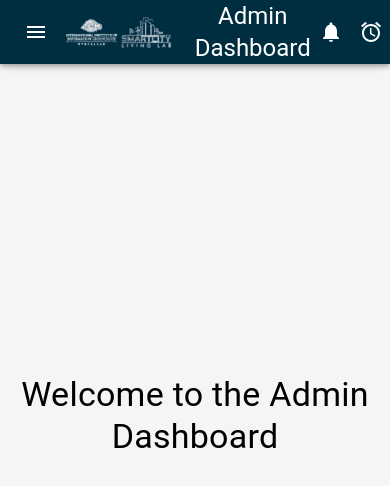
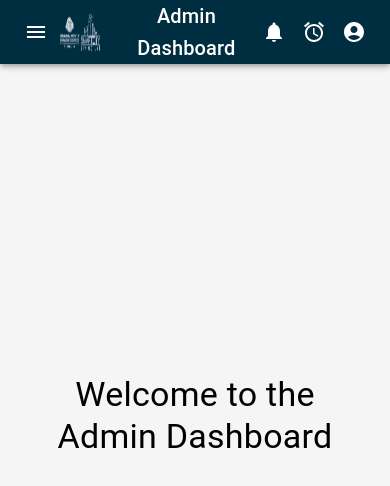
Before and after one commit to perireddyvaka/smart_city_GIZ, a React (Create React App) app in the folder frontend/: page /Admin in a window 390 px wide. Shown: the top 486 px of the page. Built offline with nearby package versions, Linux system fonts and the light colour scheme.

Commit message:
added responsive features to the Admin page

```diff
--- a/frontend/src/components/Usermanagement/Admin.js
+++ b/frontend/src/components/Usermanagement/Admin.js
@@ -1,5 +1,5 @@
 import React, { useState, useRef, useEffect } from 'react';
-import { AppBar, Toolbar, Typography, Box, Button, Dialog, Container, IconButton, Drawer, List, ListItem, ListItemIcon, ListItemText, Menu, MenuItem } from '@mui/material';
+import { AppBar, Toolbar, Typography, Box, Button, Dialog, Container, IconButton, Drawer, List, ListItem, ListItemIcon, ListItemText, Menu, MenuItem, useMediaQuery } from '@mui/material';
 import { Link, useNavigate } from 'react-router-dom';
 import PersonAddAltIcon from '@mui/icons-material/PersonAddAlt';
 import MenuIcon from '@mui/icons-material/Menu';
@@ -10,88 +10,9 @@ import AccountCircleIcon from '@mui/icons-material/AccountCircle';
 import Analytics from '@mui/icons-material/Analytics';
 import ErrorOutlineIcon from "@mui/icons-material/ErrorOutline";
 import ReplayIcon from "@mui/icons-material/Replay";
+import { useTheme } from '@mui/material/styles';
 import logo from './logos.png';
 // import backgroundImg from './BYPLimage.jpg'; // import your background image here
-
-const styles = {
-  appBar: {
-    backgroundColor: '#002e41', // Material-UI primary color
-    zIndex: 1201, // Ensure AppBar is above other elements
-  },
-  toolbar: {
-    display: 'flex',
-    justifyContent: 'space-between',
-    alignItems: 'center',
-  },
-  logo: {
-    height: 40,
-    marginRight: 16, // Add some spacing between the logo and title
-  },
-  title: {
-    flexGrow: 1,
-    textAlign: 'center',
-    color: '#fff', // Set text color to white for better visibility
-  },
-  button: {
-    color: '#fff', // Set text color to white for better visibility
-    marginLeft: 16, // Add some spacing between the buttons
-    textDecoration: 'none', // Remove underline from the link
-  },
-  container: {
-    flexGrow: 1,
-    display: 'flex',
-    flexDirection: 'column',
-    alignItems: 'center',
-    justifyContent: 'center',
-    textAlign: 'center', // Center the text
-    padding: '20px', // Add some padding for spacing
-  },
-  drawer: {
-    width: 250,
-    flexShrink: 0,
-  },
-  drawerPaper: {
-    width: 250,
-    marginTop: 64, // Adjust to make space for the app bar
-  },
-  body: {
-    // backgroundImage: `url(${backgroundImg})`,
-    backgroundColor: '#F5F5F5',
-    backgroundSize: 'cover',
-    backgroundPosition: 'center',
-    minHeight: '100vh',
-    display: 'flex',
-    flexDirection: 'column',
-    alignItems: 'center',
-    justifyContent: 'center',
-  },
-  sessionTimeoutDialog: {
-    width: "600px",
-    padding: "48px",
-    backgroundColor: "#f3e5f5", // Light purple background color
-    display: "flex",
-    flexDirection: "column",
-    alignItems: "center",
-  },
-  errorIcon: {
-    fontSize: "96px", // Increased icon size
-    color: "#c51162", // Attractive red color
-    marginBottom: "24px",
-  },
-  sessionTimeoutText: {
-    marginBottom: "16px",
-    fontWeight: "bold", // Bold text for better visibility
-  },
-  loginAgainText: {
-    display: "flex",
-    alignItems: "center",
-    marginBottom: "32px", // Increased bottom margin for better spacing
-    fontSize: "18px", // Increased font size for better readability
-  },
-  loginAgainIcon: {
-    marginRight: "8px",
-  },
-};
 
 const Admin = () => {
   const [drawerOpen, setDrawerOpen] = useState(false);
@@ -100,9 +21,12 @@ const Admin = () => {
   const navigate = useNavigate();
   const sessionTimer = useRef(null);
 
+  const theme = useTheme();
+  const isMobile = useMediaQuery(theme.breakpoints.down('sm'));
+
   useEffect(() => {
     const startSessionTimer = () => {
-      const sessionDuration = 1 * 24 * 60 * 60 * 1000; // 5 seconds for testing, adjust as needed
+      const sessionDuration = 500000; // 5 seconds for testing, adjust as needed
       return setTimeout(() => {
         setSessionTimeoutAlert(true);
       }, sessionDuration);
@@ -148,8 +72,88 @@ const Admin = () => {
 
   const handleLogout = () => {
     handleClose();
-    // Redirect to login page
     navigate('/login');
+  };
+
+  const styles = {
+    appBar: {
+      backgroundColor: '#002e41', // Material-UI primary color
+      zIndex: 1201, // Ensure AppBar is above other elements
+    },
+    toolbar: {
+      display: 'flex',
+      justifyContent: 'space-between',
+      alignItems: 'center',
+    },
+    logo: {
+      height: theme.spacing(isMobile ? 6 : 6),
+      width: '12vw',
+      marginRight: theme.spacing(2), // Add some spacing between the logo and title
+    },
+    title: {
+      flexGrow: 1,
+      textAlign: 'center',
+      color: '#fff', // Set text color to white for better visibility
+    },
+    button: {
+      color: '#fff', // Set text color to white for better visibility
+      marginLeft: theme.spacing(1), // Add some spacing between the buttons
+      textDecoration: 'none', // Remove underline from the link
+    },
+    container: {
+      flexGrow: 1,
+      display: 'flex',
+      flexDirection: 'column',
+      alignItems: 'center',
+      justifyContent: 'center',
+      textAlign: 'center', // Center the text
+      padding: theme.spacing(4), // Add some padding for spacing
+    },
+    drawer: {
+      width: isMobile ? '75vw' : '250px',
+      flexShrink: 0,
+    },
+    drawerPaper: {
+      width: isMobile ? '75vw' : '250px',
+      marginTop: theme.spacing(8), // Adjust to make space for the app bar
+    },
+    body: {
+      // backgroundImage: `url(${backgroundImg})`,
+      backgroundColor: '#F5F5F5',
+      backgroundSize: 'cover',
+      backgroundPosition: 'center',
+      minHeight: '100vh',
+      display: 'flex',
+      flexDirection: 'column',
+      alignItems: 'center',
+      justifyContent: 'center',
+    },
+    sessionTimeoutDialog: {
+      width: "60vw",
+      padding: theme.spacing(2),
+      backgroundColor: "#f3e5f5", // Light purple background color
+      display: "flex",
+      flexDirection: "column",
+      alignItems: "center",
+    },
+    errorIcon: {
+      fontSize: theme.spacing(10), // Increased icon size
+      color: "#c51162", // Attractive red color
+      marginBottom: theme.spacing(3),
+    },
+    sessionTimeoutText: {
+      marginBottom: theme.spacing(2),
+      fontWeight: "bold", // Bold text for better visibility
+    },
+    loginAgainText: {
+      display: "flex",
+      alignItems: "center",
+      marginBottom: theme.spacing(3), // Increased bottom margin for better spacing
+      fontSize: theme.spacing(2), // Increased font size for better readability
+    },
+    loginAgainIcon: {
+      marginRight: theme.spacing(1),
+    },
   };
 
   return (
@@ -159,11 +163,8 @@ const Admin = () => {
           <IconButton color="inherit" onClick={handleDrawerOpen}>
             <MenuIcon />
           </IconButton>
-          <img src={logo}
-           alt="Logo"
-           style={styles.logo}
-           onClick={() => navigate(-1)} />
-          <Typography variant="h5" component="div" style={styles.title}>
+          <img src={logo} alt="Logo" style={styles.logo} onClick={() => navigate(-1)} />
+          <Typography variant="h6" component="div" style={styles.title}>
             Admin Dashboard
           </Typography>
           <IconButton color="inherit">
--- a/frontend/src/components/Usermanagement/Organizationhead.js
+++ b/frontend/src/components/Usermanagement/Organizationhead.js
@@ -649,7 +649,7 @@ const OrganizationHeadPage = () => {
       <main className={`${classes.content} ${drawerOpen && classes.contentShift}`}>
         <div className={classes.iframeContainer}>
           <iframe
-            src="https://public.tableau.com
+            src="https://10.125.126.68.8000/#/views/final_version-organization/organization
             // &:showVizHome=no
                 &embed=true
                 &:toolbar=no
```
